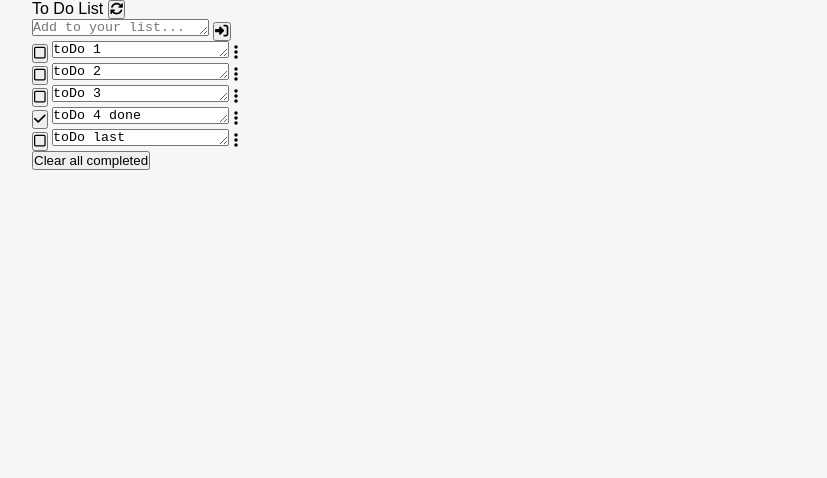
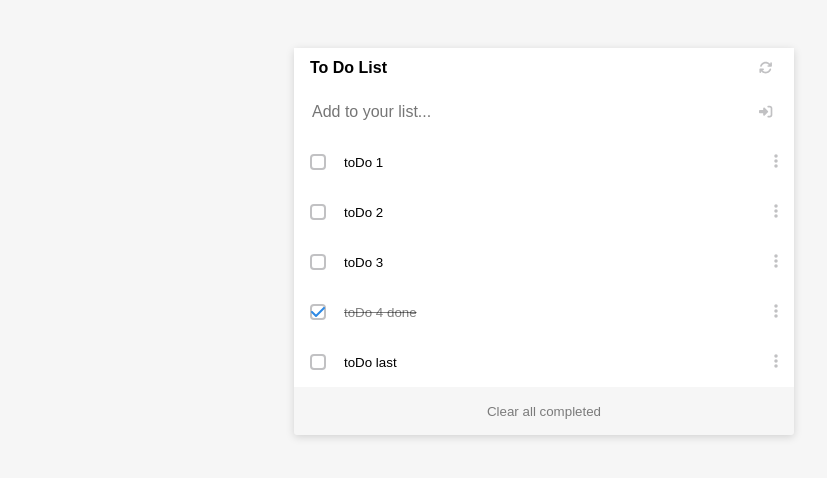
Before and after one commit to carlosmuerto/to-do-list-webpack, a website built with webpack: page src/index.html in a window 1280 px wide. Shown: the whole page, without its empty margins (96-923 px from the left). Built offline with nearby package versions, Linux system fonts and the light colour scheme.

Commit message:
Add Style and flix done check

```diff
--- a/src/index.html
+++ b/src/index.html
@@ -9,20 +9,24 @@
 </head>
 
 <body>
-	<div class="wrapper">
-		<header>To Do List <button id="refresh-btn"><i class="fa-solid fa-arrows-rotate"></i></button>
+	<div class="wrapper wrapper-shadow">
+		<header>
+			<h1>To Do List</h1>
+			<button id="refresh-btn">
+				<i class="fa-solid fa-arrows-rotate icon"></i>
+			</button>
 		</header>
 		<main>
 			<form id="add-task-form">
-				<label for="task-input"></label>
-				<textarea id="task-input" name="task" placeholder="Add to your list..." rows="1" required></textarea>
-				<button id="add-task-btn" type="submit"><i class="fa-solid fa-right-to-bracket"></i></button>
+
+				<input id="task-input" placeholder="Add to your list..." required />
+				<button id="add-task-btn" type="submit"><i class="fa-solid fa-right-to-bracket icon"></i></button>
 			</form>
 
 			<div id="task-item-template" class="template">
-				<button class="done-check"><i></i></button>
-				<textarea name="task" rows="1"></textarea>
-				<a><i class="fa-solid fa-ellipsis-vertical"></i></a>
+				<button class="done-check"><i class="fa-solid fa-check icon"></i></button>
+				<input name="task" autocomplete="off" />
+				<a><i class="fa-solid fa-ellipsis-vertical icon"></i></a>
 			</div>
 
 			<div id="task_list">
--- a/src/index.js
+++ b/src/index.js
@@ -41,13 +41,17 @@ const removeTaskButtonEvent = (e) => {
 
 const addTaskToTodoList = (e) => {
   e.preventDefault();
-  const task = document.getElementById('task-input').value;
+  const taskInput = document.getElementById('task-input');
+  const task = taskInput.value;
+  taskInput.value = '';
   toDoList.addToDo(task);
   PopulateTaskList(toDoList);
 };
 
 const refreshListBtn = (e) => {
   e.preventDefault();
+  // for debuging onlly
+  // eslint-disable-next-line no-console
   console.table(toDoList.tasks);
 };
 
--- a/src/modules/to-do-dom-element.js
+++ b/src/modules/to-do-dom-element.js
@@ -5,9 +5,8 @@ const taskTemplate = document.getElementById('task-item-template');
 const taskList = document.getElementById('task_list');
 
 const UpdateDoneBtn = (DoneBtnElement, completed) => {
-  const DoneIconElement = DoneBtnElement.querySelector('*');
-  if (completed) DoneIconElement.classList.add(...['fa-solid', 'fa-check']);
-  else DoneIconElement.classList.add(...['fa-regular', 'fa-square']);
+  if (completed) DoneBtnElement.classList.add('done');
+  else DoneBtnElement.classList.remove('done');
 };
 
 const ToggleDoneTask = (DoneBtnElement, task) => {
@@ -32,10 +31,16 @@ const TodoDomElement = (task) => {
     ToggleDoneTask(DoneBtnElement, task);
   });
 
-  taskElement.querySelector('textarea').value = task.description;
+  const taskElementIput = taskElement.querySelector('input');
+
+  taskElementIput.value = task.description;
+  taskElementIput.addEventListener('input', (e) => {
+    e.preventDefault();
+    task.description = taskElementIput.value;
+  });
 
   const liEle = document.createElement('li').appendChild(taskElement);
-
+  liEle.classList.add('task-item');
   return liEle;
 };
 
--- a/src/style.css
+++ b/src/style.css
@@ -1,6 +1,25 @@
-* {
+html {
+  max-width: 100%;
+  overflow-x: hidden;
+  scroll-behavior: smooth;
+}
+
+input,
+button {
+  border: none;
+  background-color: transparent;
+  resize: none;
+  outline: none;
+}
+
+ul {
   margin: 0;
   padding: 0;
+  list-style: none;
+}
+
+button {
+  cursor: pointer;
 }
 
 body {
@@ -9,11 +28,121 @@ body {
   display: flex;
   flex-direction: column;
   align-items: stretch;
+}
+
+header,
+main,
+footer {
+  display: flex;
+}
+
+header,
+main {
+  background: #fff;
+}
+
+main {
+  justify-content: stretch;
+  flex-direction: column;
+}
+
+footer {
+  justify-content: center;
+  align-items: stretch;
+}
+
+header {
+  align-items: stretch;
+  justify-content: space-between;
+  gap: 1rem;
+  padding: 0 1rem;
+}
+
+header h1 {
+  font-size: 1rem;
+}
+
+.icon {
+  color: #c1c1c3;
+}
+
+.wrapper {
+  margin: 0 1rem;
+  box-sizing: border-box;
   width: 100%;
 }
 
-.wrapper {
-  margin: 0 10%;
+@media (min-width: 768px) {
+  body {
+    padding-top: 5vh;
+  }
+
+  .wrapper {
+    margin: 0 auto;
+    max-width: 500px;
+  }
+}
+
+.wrapper-shadow {
+  box-shadow: 0 2px 8px rgba(0, 0, 0, 0.15);
+  border-radius: 3px;
+}
+
+#task_list > ul {
+  display: flex;
+  justify-content: stretch;
+  align-items: stretch;
+  flex-direction: column;
+}
+
+form#add-task-form,
+.task-item {
+  display: flex;
+  justify-content: stretch;
+  align-items: center;
+  gap: 1rem;
+  padding: 0 1rem;
+}
+
+footer button {
+  height: 3rem;
+  color: rgba(0, 0, 0, 0.5);
+}
+
+.task-item input {
+  width: 100%;
+  height: 3rem;
+}
+
+.task-item .done-check.done + input {
+  text-decoration-line: line-through;
+  color: rgba(0, 0, 0, 0.5);
+}
+
+form#add-task-form input {
+  font-size: 1rem;
+  width: 100%;
+  height: 3rem;
+}
+
+.task-item .done-check {
+  border: 2px solid #c1c1c3;
+  border-radius: 4px;
+  display: flex;
+  align-items: center;
+  justify-content: center;
+  width: 1rem;
+  height: 1rem;
+}
+
+.task-item .done-check > * {
+  width: 1rem;
+  height: 1rem;
+  color: transparent;
+}
+
+.task-item .done-check.done > * {
+  color: #2e8ae6 !important;
 }
 
 .template {
```
Also changed, not shown: dist/index.html.
